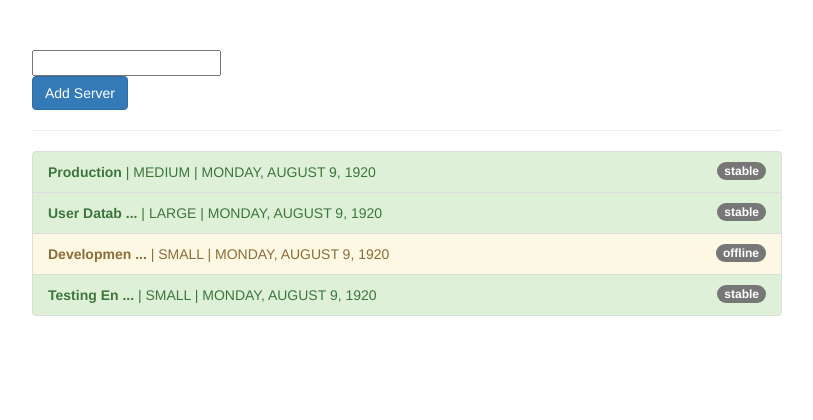
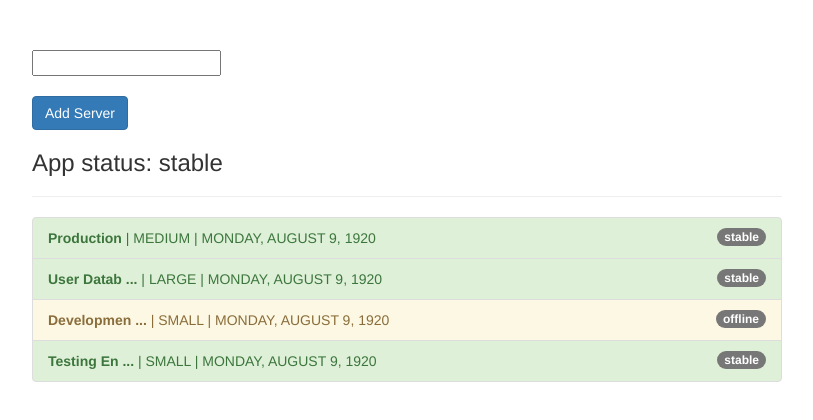
Before and after one commit to bear99a9/AngularPipes, an Angular app: page / in a window 1280 px wide. Shown: the top 420 px of the page, without its empty margins (233-1046 px from the left). Built offline with nearby package versions, Linux system fonts and the light colour scheme.

Commit message:
async pipe html

```diff
--- a/src/app/app.component.html
+++ b/src/app/app.component.html
@@ -2,8 +2,11 @@
   <div class="row">
     <div class="col-xs-12 col-sm-10 col-md-8 col-sm-offset-1 col-md-offset-2">
       <input type="text" [(ngModel)]="filteredStatus">
-      <br>
+      <br/>
+      <br/>
       <button class="btn btn-primary" (click)="onSubmit()">Add Server</button>
+      <br/>
+      <h3>App status: {{ appStatus | async }}</h3>
       <hr>
       <ul class="list-group">
         <li class="list-group-item" *ngFor="let server of servers | filter:filteredStatus:'status'" [ngClass]="getStatusClasses(server)">
--- a/src/app/app.component.ts
+++ b/src/app/app.component.ts
@@ -6,6 +6,12 @@ import { Component } from '@angular/core';
   styleUrls: ['./app.component.css']
 })
 export class AppComponent {
+  appStatus = new Promise((resolve, reject) => {
+    setTimeout(() => {
+      resolve('stable');
+    }, 2000)
+  })
+
   servers = [
     {
       instanceType: 'medium',
```
